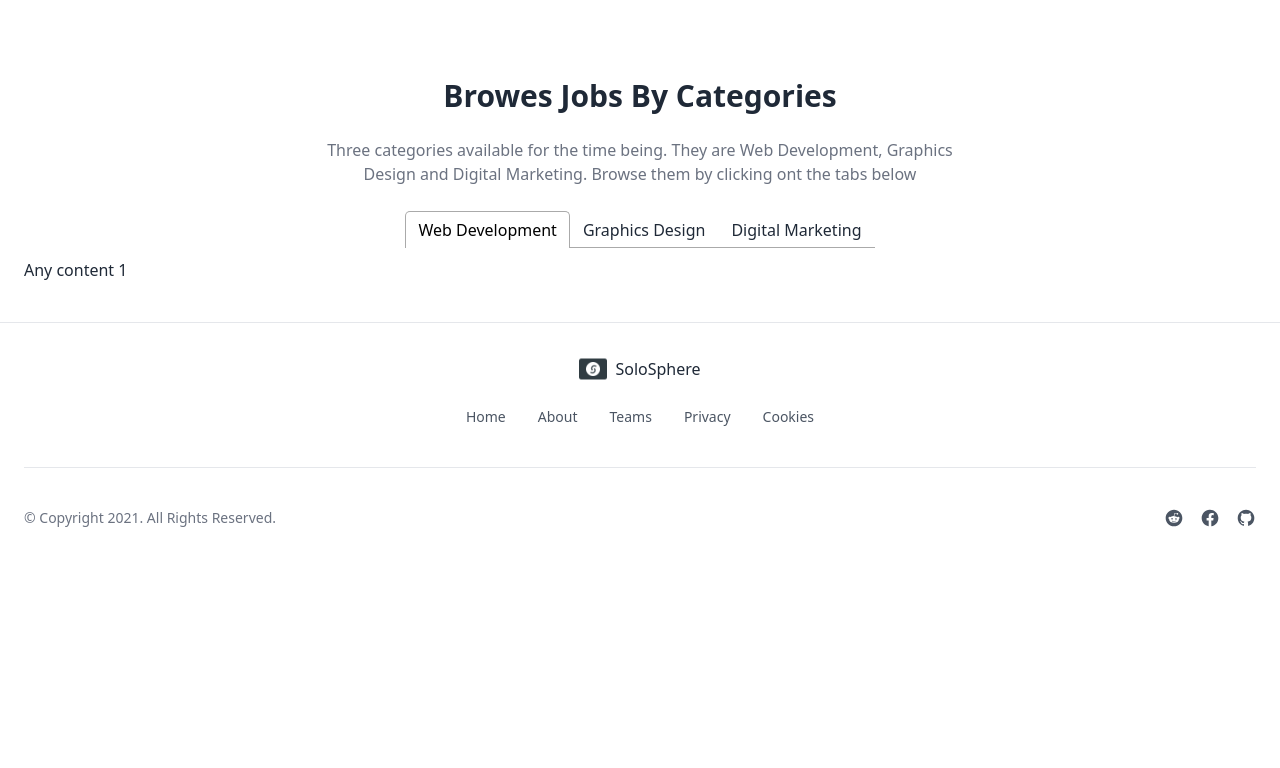
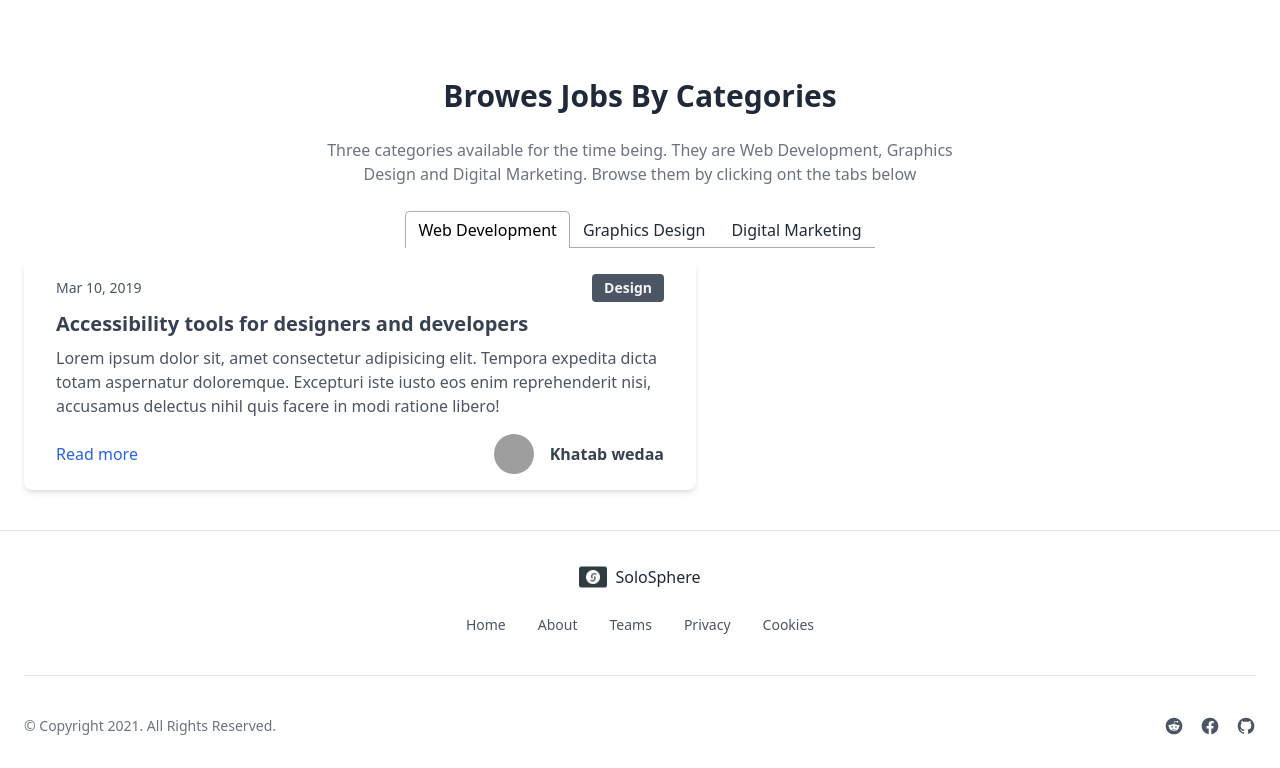
Before and after one commit to Tamanna5092/solo-sphare-client, a React (Vite) app: page / in a window 1280 px wide. Shown: the part 718-1486 px from the top of the page. Before the commit the page ends 1278 px from the top, so only its background shows below. Built offline with nearby package versions, Linux system fonts and the light colour scheme; no server answers; grey boxes are pictures that could not be loaded.

Commit message:
tabs card

```diff
--- /dev/null
+++ b/src/component/JobCard.jsx
@@ -0,0 +1,28 @@
+import React from 'react';
+
+const JobCard = () => {
+    return (
+        <div class="max-w-2xl px-8 py-4 bg-white rounded-lg shadow-md dark:bg-gray-800">
+    <div class="flex items-center justify-between">
+        <span class="text-sm font-light text-gray-600 dark:text-gray-400">Mar 10, 2019</span>
+        <a class="px-3 py-1 text-sm font-bold text-gray-100 transition-colors duration-300 transform bg-gray-600 rounded cursor-pointer hover:bg-gray-500" tabindex="0" role="button">Design</a>
+    </div>
+
+    <div class="mt-2">
+        <a href="#" class="text-xl font-bold text-gray-700 dark:text-white hover:text-gray-600 dark:hover:text-gray-200 hover:underline" tabindex="0" role="link">Accessibility tools for designers and developers</a>
+        <p class="mt-2 text-gray-600 dark:text-gray-300">Lorem ipsum dolor sit, amet consectetur adipisicing elit. Tempora expedita dicta totam aspernatur doloremque. Excepturi iste iusto eos enim reprehenderit nisi, accusamus delectus nihil quis facere in modi ratione libero!</p>
+    </div>
+
+    <div class="flex items-center justify-between mt-4">
+        <a href="#" class="text-blue-600 dark:text-blue-400 hover:underline" tabindex="0" role="link">Read more</a>
+
+        <div class="flex items-center">
+            <img class="hidden object-cover w-10 h-10 mx-4 rounded-full sm:block" src="https://images.unsplash.com/photo-1502980426475-b83966705988?ixlib=rb-1.2.1&ixid=eyJhcHBfaWQiOjEyMDd9&auto=format&fit=crop&w=40&q=80" alt="avatar"/>
+            <a class="font-bold text-gray-700 cursor-pointer dark:text-gray-200" tabindex="0" role="link">Khatab wedaa</a>
+        </div>
+    </div>
+</div>
+    );
+};
+
+export default JobCard;
--- a/src/component/TabCategories.jsx
+++ b/src/component/TabCategories.jsx
@@ -1,6 +1,7 @@
 import React from "react";
 import { Tab, Tabs, TabList, TabPanel } from "react-tabs";
 import "react-tabs/style/react-tabs.css";
+import JobCard from "./JobCard";
 
 const TabCategories = () => {
   return (
@@ -17,13 +18,13 @@ const TabCategories = () => {
         </div>
 
         <TabPanel>
-          <h2>Any content 1</h2>
+          <h2><JobCard></JobCard></h2>
         </TabPanel>
         <TabPanel>
-          <h2>Any content 2</h2>
+          <h2><JobCard></JobCard></h2>
         </TabPanel>
         <TabPanel>
-          <h2>Any content 3</h2>
+          <h2><JobCard></JobCard></h2>
         </TabPanel>
       </div>
     </Tabs>
--- a/src/pages/Authentication/Register.jsx
+++ b/src/pages/Authentication/Register.jsx
@@ -24,7 +24,7 @@ const Register = () => {
       console.log(result.user);
       await updateUserProfile(name, photo);
       setUser({ ...user, displayName: name, photoURL: photo });
-      // navigate('/')
+      navigate('/')
       toast.success("Sign up successful");
     } catch (error) {
       console.log(error);
```
